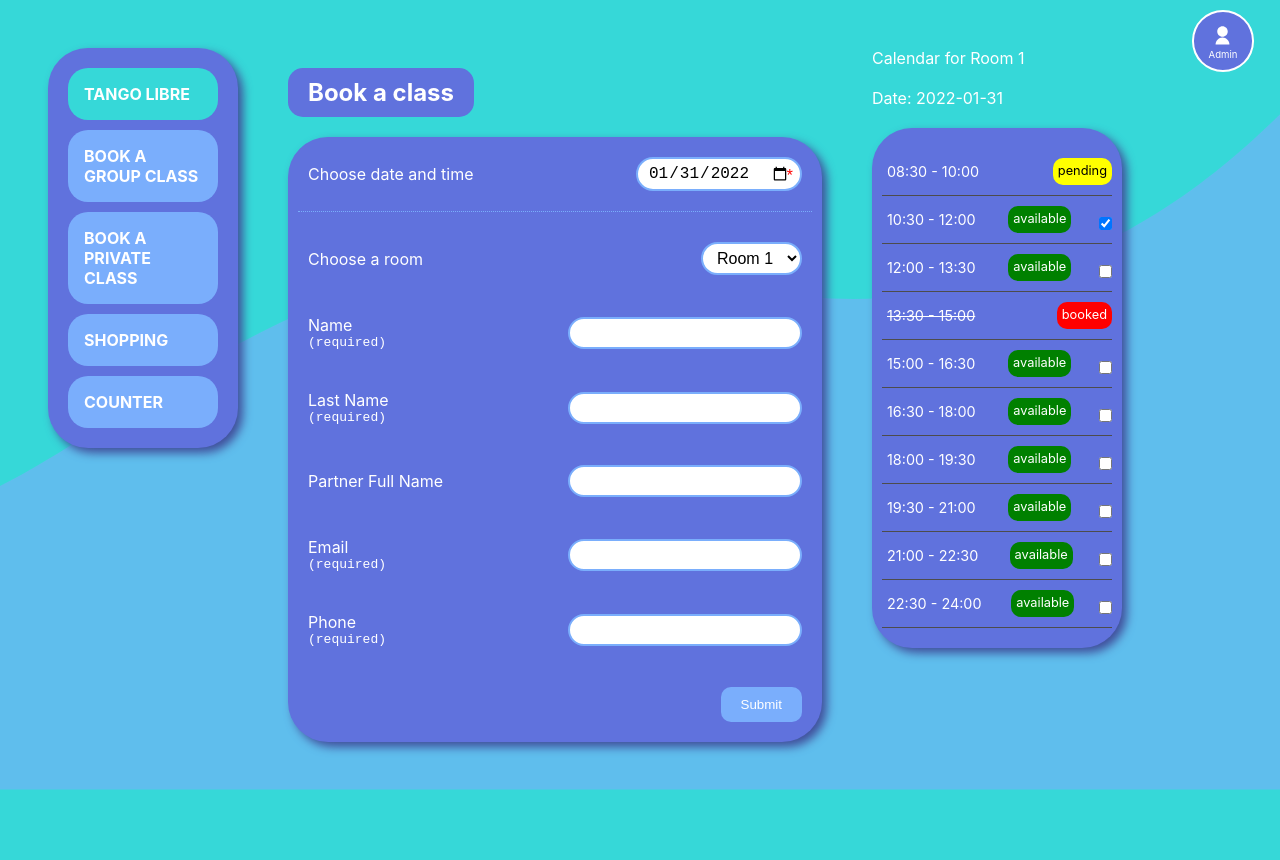
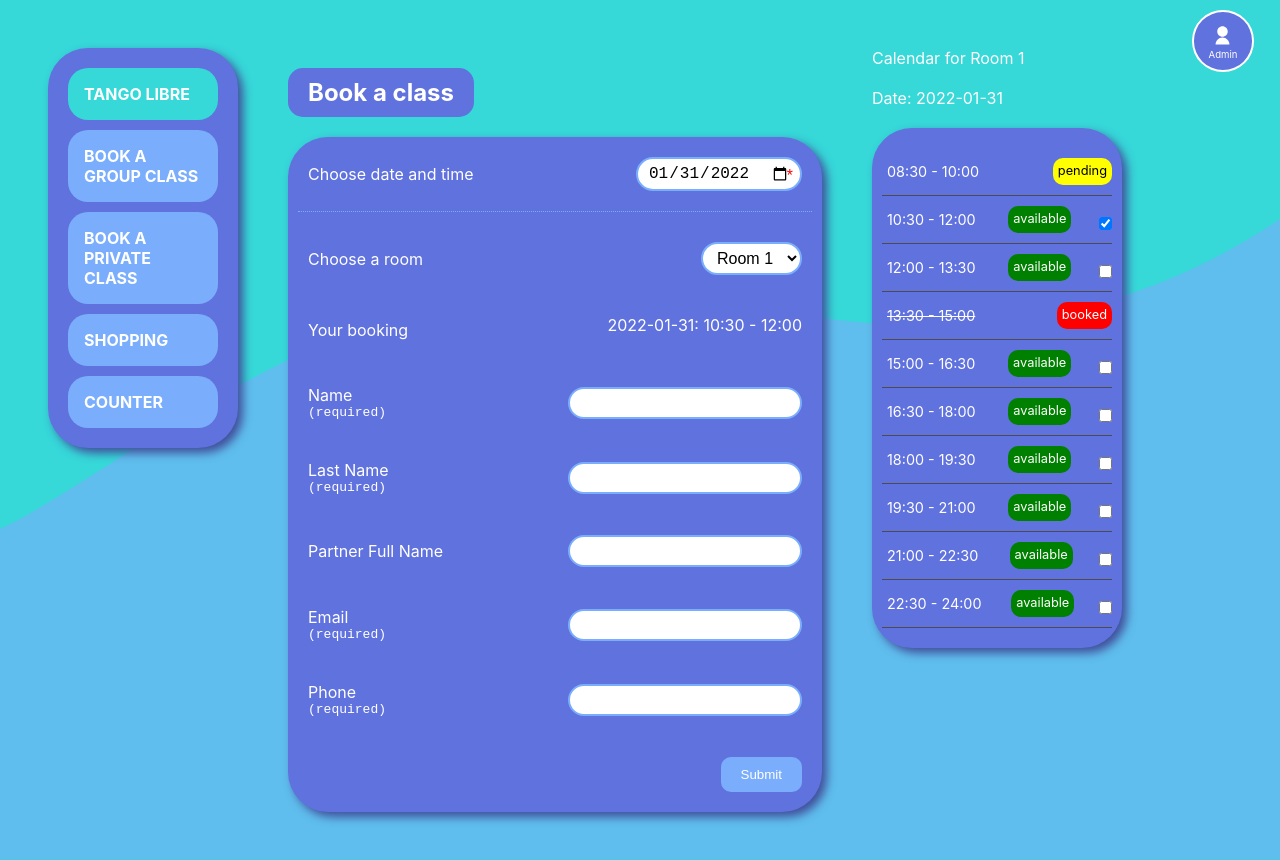
Before and after one commit to matiasfacio/redux-hooks, a React (Create React App) app: page /bookaclass in a window 1280 px wide. Both pictures are taken after a click on the checkbox 1105 px from the left and 223 px from the top of the page. Before the commit the page ends 800 px from the top, so only its background shows below. Built offline with nearby package versions, Linux system fonts and the light colour scheme.

Commit message:
added Your Booking

```diff
--- a/src/components/pages/BookAClass.tsx
+++ b/src/components/pages/BookAClass.tsx
@@ -3,6 +3,7 @@ import styled from "styled-components";
 import { Title } from "../elements/Title";
 import { Modal } from "../elements/Modal";
 import { Room } from "../layout/Room";
+import { time } from "console";
 
 const today = new Date();
 const twoWeeks = new Date(today.setDate(today.getDate() + 14));
@@ -25,6 +26,7 @@ interface TimeProps {
 
 export const BookAClass = () => {
   const [error, setError] = React.useState<{ date: boolean }>({ date: false });
+  const [correctDate, setCorrectDate] = React.useState<boolean>(true);
   const [modalErrorVisibility, setModalErrorVisibility] =
     React.useState<boolean>(false);
   const [formInput, setFormInput] = React.useState({
@@ -42,9 +44,11 @@ export const BookAClass = () => {
     const booking = new Date(e.target.value);
     if (booking > twoWeeks) {
       setError({ date: true });
+      setCorrectDate(false);
     } else {
       setError({ date: false });
       onUpdateInput(e);
+      setCorrectDate(true);
     }
   };
 
@@ -129,6 +133,22 @@ export const BookAClass = () => {
             </select>
           </FormItem>
           <FormItem>
+            {formInput.time.length > 0 && (
+              <>
+                <label>Your booking</label>
+                <DisplayBooking>
+                  {formInput.time.map((timeSlot) => {
+                    return (
+                      <p>
+                        {timeSlot.date}: {timeSlot.time}
+                      </p>
+                    );
+                  })}
+                </DisplayBooking>
+              </>
+            )}
+          </FormItem>
+          <FormItem>
             <label>
               Name <pre>(required)</pre>
             </label>
@@ -199,11 +219,13 @@ export const BookAClass = () => {
           You can only book a class within the next 14 days.
         </Modal>
       )}
-      <Room
-        roomName={formInput.room || "Room 1"}
-        date={formInput.date}
-        onChange={({ event, date }) => onTimeUpdate(event, date)}
-      />
+      {correctDate && (
+        <Room
+          roomName={formInput.room || "Room 1"}
+          date={formInput.date}
+          onChange={({ event, date }) => onTimeUpdate(event, date)}
+        />
+      )}
     </>
   );
 };
@@ -268,3 +290,11 @@ const ErrorOnItem = styled.div`
   color: red;
   font-size: 0.8rem;
 `;
+
+const DisplayBooking = styled.div`
+  display: flex;
+  flex-direction: column;
+  p {
+    padding-bottom: 10px;
+  }
+`;
```
